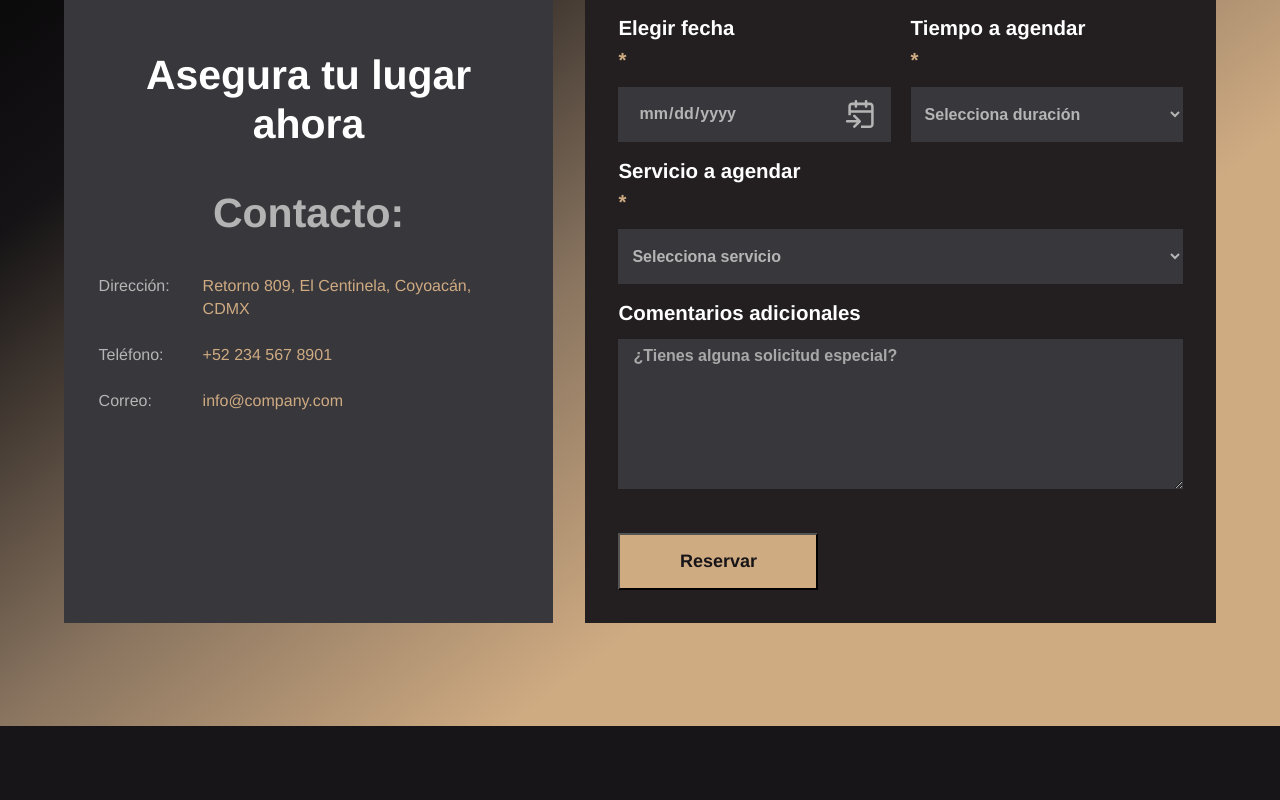
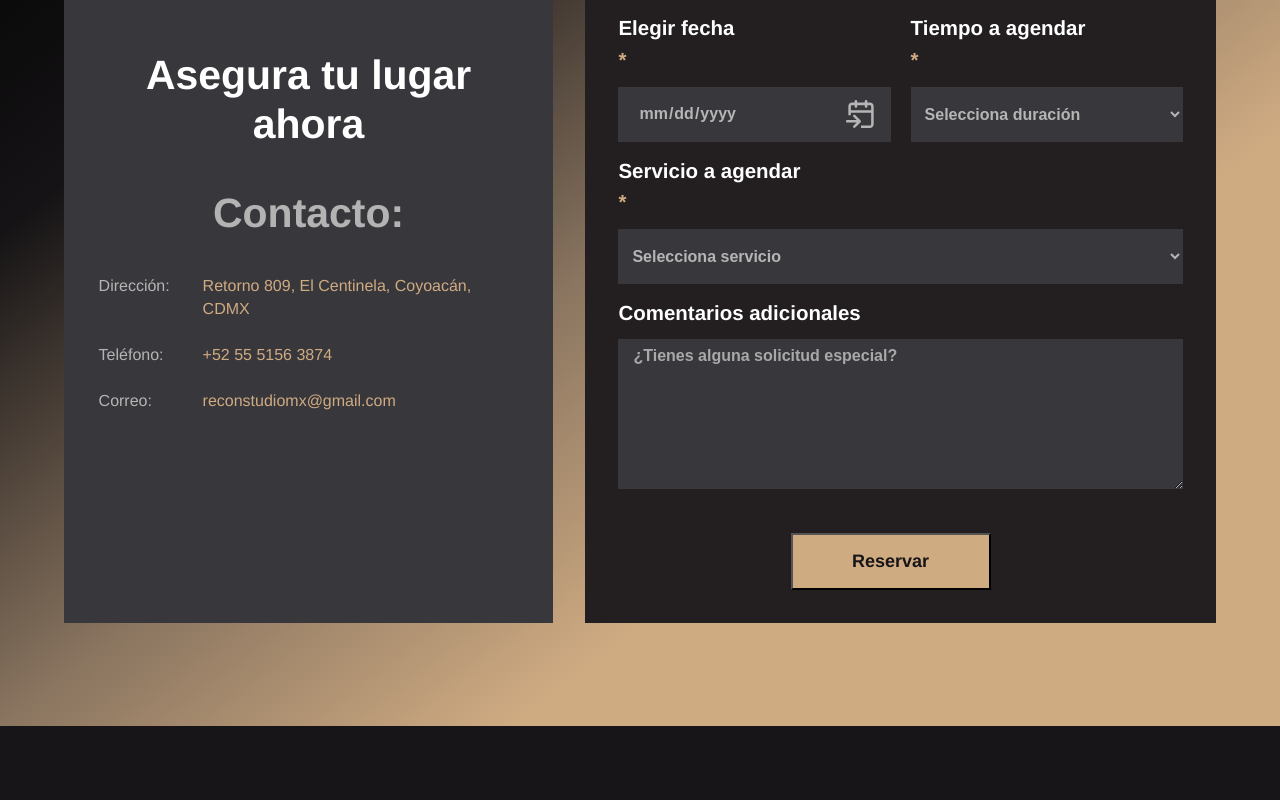
Before and after one commit to Novelisk/recon-studio, a React (Vite) app in the folder frontend/: page /booking in a window 1280 px wide. Shown: the part 724-1524 px from the top of the page. Built offline with nearby package versions, Linux system fonts and the light colour scheme; no server answers.

Commit message:
Booking page form updated (EmailJS added)

```diff
--- a/frontend/package.json
+++ b/frontend/package.json
@@ -10,6 +10,7 @@
     "preview": "vite preview"
   },
   "dependencies": {
+    "@emailjs/browser": "^4.4.1",
     "normalize.css": "^8.0.1",
     "react": "^19.2.0",
     "react-dom": "^19.2.0",
--- a/frontend/src/pages/Booking/Booking.css
+++ b/frontend/src/pages/Booking/Booking.css
@@ -216,6 +216,15 @@
   padding-left: 5px;
 }
 
+.booking-form__button-container {
+  display: flex;
+  align-items: center;
+  justify-content: center;
+  width: 100%;
+
+  gap: 20px;
+}
+
 .booking-form__button {
   width: 200px;
   padding: 16px 24px;
@@ -227,10 +236,28 @@
   background-color: #cfab82;
 }
 
+.booking-form__button:disabled {
+  opacity: 0.8;
+  cursor: not-allowed;
+  display: flex;
+  align-items: center;
+  justify-content: center;
+}
+
 .booking-form__button:hover {
   transform: translateY(5px) scale(0.95);
   opacity: 0.8;
   cursor: pointer;
+}
+
+.booking-form__feedback-container {
+  margin-top: 18%;
+}
+
+.booking-form__feedback {
+  font-size: 16px;
+  font-weight: 600;
+  color: white;
 }
 
 input[type='date'] {
@@ -247,6 +274,23 @@ input[type='date']::-webkit-calendar-picker-indicator {
 
 input[type='date']::-webkit-datetime-edit {
   padding-left: 10px;
+}
+
+.spinner {
+  width: 20px;
+  height: 20px;
+  border: 3px solid rgba(255, 255, 255, 0.3);
+  border-radius: 50%;
+  border-top-color: #fff;
+  animation: spin 1s ease-in-out infinite;
+  display: inline-block;
+  margin-right: 10px;
+}
+
+@keyframes spin {
+  to {
+    transform: rotate(360deg);
+  }
 }
 
 @media (max-width: 480px) {
@@ -312,6 +356,10 @@ input[type='date']::-webkit-datetime-edit {
     box-sizing: border-box;
   }
 
+  .booking-form__feedback-container {
+    margin-top: 10%;
+  }
+
   .booking-form__button {
     width: 100%;
     margin-top: 24px;
@@ -349,6 +397,14 @@ input[type='date']::-webkit-datetime-edit {
   .booking-form__input.service,
   .booking-form__input.comment {
     width: 100%;
+  }
+
+  .booking-form__button-container {
+    margin-top: 70px;
+  }
+
+  .booking-form__feedback-container {
+    margin-top: 5%;
   }
 
   .booking-form__button {
@@ -444,6 +500,10 @@ input[type='date']::-webkit-datetime-edit {
     min-height: 140px;
   }
 
+  .booking-form__feedback-container {
+    margin-top: 5%;
+  }
+
   .booking-form__button {
     margin-top: 28px;
     align-self: flex-start;
@@ -461,6 +521,10 @@ input[type='date']::-webkit-datetime-edit {
     width: 100%;
     max-width: 860px;
   }
+
+  .booking-form__feedback-container {
+    margin-top: 5%;
+  }
 }
 
 @media (min-width: 1441px) and (max-width: 2560px) {
--- a/frontend/src/pages/Booking/Booking.jsx
+++ b/frontend/src/pages/Booking/Booking.jsx
@@ -1,6 +1,32 @@
-import React from 'react';
+import React, { useRef, useState } from 'react';
+import emailjs from '@emailjs/browser';
+
+const SERVICE_ID = import.meta.env.VITE_EMAILJS_SERVICE_ID;
+const TEMPLATE_ID = import.meta.env.VITE_EMAILJS_TEMPLATE_ID;
+const PUBLIC_KEY = import.meta.env.VITE_EMAILJS_PUBLIC_KEY;
 
 export const Booking = () => {
+  const formRef = useRef(null);
+  const [status, setStatus] = useState('idle'); // 'idle', 'loading', 'success', 'error'
+
+  const handleSubmit = (e) => {
+    e.preventDefault();
+    setStatus('loading');
+
+    emailjs
+      .sendForm(SERVICE_ID, TEMPLATE_ID, formRef.current, PUBLIC_KEY)
+      .then(() => {
+        setStatus('success');
+        formRef.current.reset();
+        setTimeout(() => {
+          setStatus('idle');
+        }, 5000);
+      })
+      .catch(() => {
+        setStatus('error');
+      });
+  };
+
   return (
     <section className="booking">
       <h1 className="booking__title">
@@ -22,24 +48,27 @@ export const Booking = () => {
 
             <div className="booking__contact-line">
               <span className="booking__contact-label">Teléfono:</span>
-              <span className="booking__contact-value">+52 234 567 8901</span>
+              <span className="booking__contact-value">+52 55 5156 3874</span>
             </div>
 
             <div className="booking__contact-line">
               <span className="booking__contact-label booking__contact-value--mail">
                 Correo:
               </span>
-              <span className="booking__contact-value ">info@company.com</span>
+              <span className="booking__contact-value ">
+                reconstudiomx@gmail.com
+              </span>
             </div>
           </div>
         </aside>
 
-        <form className="booking-form">
+        <form className="booking-form" ref={formRef} onSubmit={handleSubmit}>
           <div className="booking-form__container">
             <label className="booking-form__label">
               Nombre completo<span>*</span>
               <input
                 type="text"
+                name="name"
                 className="booking-form__input"
                 placeholder="Ingresa tu nombre completo"
                 required
@@ -50,6 +79,7 @@ export const Booking = () => {
               Número de contacto<span>*</span>
               <input
                 type="tel"
+                name="phone"
                 className="booking-form__input"
                 placeholder="Ingresa tu número telefónico"
                 required
@@ -62,6 +92,7 @@ export const Booking = () => {
               Elegir fecha<span>*</span>
               <input
                 type="date"
+                name="date"
                 className="booking-form__input booking-form__input--datetime"
                 placeholder="Fecha y hora para tu visita"
                 required
@@ -71,6 +102,7 @@ export const Booking = () => {
             <label className="booking-form__label">
               Tiempo a agendar<span>*</span>
               <select
+                name="duration"
                 className="booking-form__input booking-form__input--select"
                 required
               >
@@ -88,6 +120,7 @@ export const Booking = () => {
           <label className="booking-form__label">
             Servicio a agendar<span>*</span>
             <select
+              name="service"
               className="booking-form__input booking-form__input--select service"
               required
             >
@@ -105,14 +138,42 @@ export const Booking = () => {
             Comentarios adicionales
             <textarea
               className="booking-form__input booking-form__input--textarea comment"
+              name="message"
               rows="4"
               placeholder="¿Tienes alguna solicitud especial?"
             ></textarea>
           </label>
 
-          <button className="booking-form__button" type="submit">
-            Reservar
-          </button>
+          <div className="booking-form__button-container">
+            <button
+              className="booking-form__button"
+              type="submit"
+              disabled={status === 'loading'}
+            >
+              {status === 'loading' ? (
+                <>
+                  <span className="spinner"></span> Enviando...
+                </>
+              ) : (
+                'Reservar'
+              )}
+            </button>
+
+            {/* User Feedback */}
+            <div className="booking-form__feedback-container">
+              {status === 'success' && (
+                <div className="booking-form__feedback booking-form__feedback--success">
+                  ¡Reserva enviada con éxito!
+                </div>
+              )}
+              {status === 'error' && (
+                <div className="booking-form__feedback booking-form__feedback--error">
+                  Hubo un error al enviar la reserva. Por favor, inténtalo de
+                  nuevo.
+                </div>
+              )}
+            </div>
+          </div>
         </form>
       </div>
     </section>
```
Also changed, not shown: 2 other files (tests, documents, lock files or other folders).
